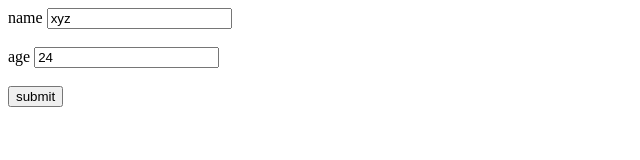
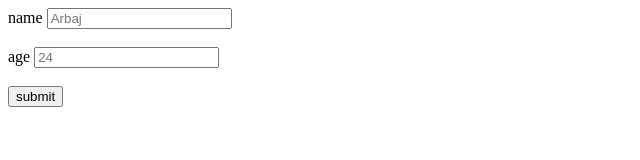
Before and after one commit to acciojob/promises-and-chains-ArbajAr7, a website: page main.html in a window 1280 px wide. Shown: the full height of the page, 0-640 px from the left. Drawn offline with Linux system fonts and the light colour scheme.

Commit message:
created a submission

```diff
--- a/main.html
+++ b/main.html
@@ -9,9 +9,9 @@
     <!-- write the body here -->
 	  <form>
 		  <label id="label_name" for="name">name</label>
-		  <input type="text" id="name" name="name" value="xyz" placeholder="Arbaj" required><br><br>
+		  <input type="text" id="name" name="name" value="" placeholder="Arbaj" required><br><br>
 		  <label id="label_age" for="age">age</label>
-		  <input type="number" id="age" name="name" value="24" placeholder="24" required><br>
+		  <input type="number" id="age" name="name" value="" placeholder="24" required><br>
 		  <p id="p_id">inputs cannot be empty</p><br>
 		  <button id="btn" type="submit">submit</button>
 	  </form>
```
